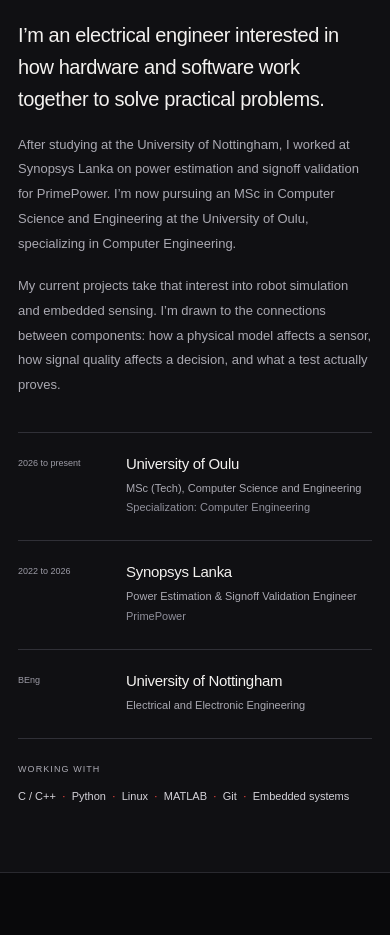
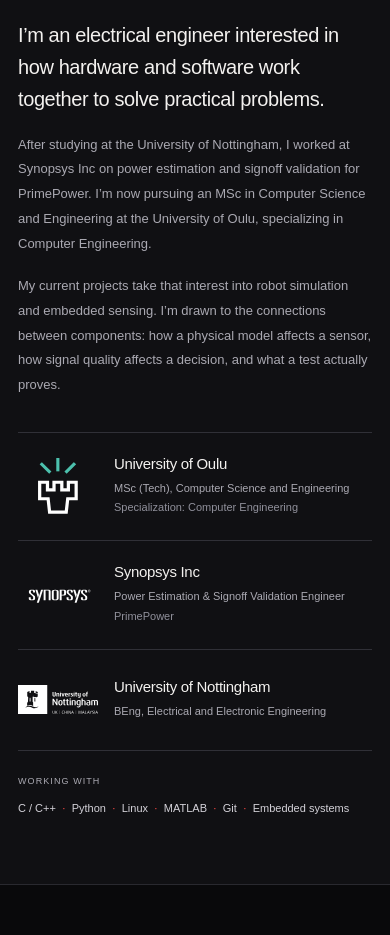
Before and after one commit to devindakulatunge/devindakulatunge.github.io, an Astro site: page / in a window 390 px wide. Shown: the part 2580-3515 px from the top of the page. Built offline with nearby package versions, Linux system fonts and the light colour scheme; Astro itself is replaced by a stand-in of ours.

Commit message:
Add organisation logos and simplify the About experience rows

```diff
--- a/src/content/projects/digital-design-verification.md
+++ b/src/content/projects/digital-design-verification.md
@@ -29,7 +29,7 @@ Digital design becomes more concrete when a functional model is compared with an
 
 ## The connection to my background
 
-At Synopsys Lanka, I worked on power estimation and signoff validation for PrimePower. These laboratory exercises build on my interest in relating tool output to the behavior of the underlying design.
+At Synopsys Inc, I worked on power estimation and signoff validation for PrimePower. These laboratory exercises build on my interest in relating tool output to the behavior of the underlying design.
 
 ## What I focus on
 
--- a/src/pages/index.astro
+++ b/src/pages/index.astro
@@ -53,7 +53,7 @@ const projects = (await getCollection('projects')).sort((a, b) => a.data.order -
           practical problems.
         </p>
         <p>
-          After studying at the University of Nottingham, I worked at Synopsys Lanka on power
+          After studying at the University of Nottingham, I worked at Synopsys Inc on power
           estimation and signoff validation for PrimePower. I’m now pursuing an MSc in Computer
           Science and Engineering at the University of Oulu, specializing in Computer Engineering.
         </p>
@@ -64,7 +64,16 @@ const projects = (await getCollection('projects')).sort((a, b) => a.data.order -
         </p>
         <div class="experience-list">
           <div class="experience-row">
-            <span class="experience-date">2026 to present</span>
+            <div class="experience-logo" aria-hidden="true">
+              <img
+                src="/images/logos/oulu.svg"
+                alt=""
+                width="112"
+                height="64"
+                loading="lazy"
+                decoding="async"
+              />
+            </div>
             <div>
               <h3>University of Oulu</h3>
               <p>
@@ -75,9 +84,18 @@ const projects = (await getCollection('projects')).sort((a, b) => a.data.order -
             </div>
           </div>
           <div class="experience-row">
-            <span class="experience-date">2022 to 2026</span>
+            <div class="experience-logo" aria-hidden="true">
+              <img
+                src="/images/logos/synopsys.svg"
+                alt=""
+                width="112"
+                height="64"
+                loading="lazy"
+                decoding="async"
+              />
+            </div>
             <div>
-              <h3>Synopsys Lanka</h3>
+              <h3>Synopsys Inc</h3>
               <p>
                 Power Estimation &amp; Signoff Validation Engineer
                 <br />
@@ -86,10 +104,19 @@ const projects = (await getCollection('projects')).sort((a, b) => a.data.order -
             </div>
           </div>
           <div class="experience-row">
-            <span class="experience-date">BEng</span>
+            <div class="experience-logo" aria-hidden="true">
+              <img
+                src="/images/logos/nottingham.svg"
+                alt=""
+                width="112"
+                height="64"
+                loading="lazy"
+                decoding="async"
+              />
+            </div>
             <div>
               <h3>University of Nottingham</h3>
-              <p>Electrical and Electronic Engineering</p>
+              <p>BEng, Electrical and Electronic Engineering</p>
             </div>
           </div>
         </div>
--- a/src/styles/global.css
+++ b/src/styles/global.css
@@ -500,16 +500,23 @@ ul {
 }
 .experience-row {
   display: grid;
-  grid-template-columns: 124px 1fr;
-  gap: 18px;
+  grid-template-columns: 112px minmax(0, 1fr);
+  align-items: center;
+  gap: 20px;
   padding: 24px 0;
   border-top: 1px solid #303037;
 }
-.experience-date {
-  font-family: var(--heading);
-  font-size: 10px;
-  color: #9c9ba6;
-  padding-top: 3px;
+.experience-logo {
+  display: flex;
+  align-items: center;
+  justify-content: center;
+  width: 112px;
+  min-height: 64px;
+}
+.experience-logo img {
+  width: 112px;
+  height: 64px;
+  object-fit: contain;
 }
 .experience-row h3 {
   font-size: 15px;
@@ -851,10 +858,6 @@ ul {
   .about-heading h2 {
     font-size: 40px;
   }
-  .experience-row {
-    grid-template-columns: 105px 1fr;
-    gap: 12px;
-  }
   .project-body {
     gap: 50px;
     grid-template-columns: 210px minmax(0, 1fr);
@@ -1014,12 +1017,17 @@ ul {
     font-size: 13px;
   }
   .experience-row {
-    grid-template-columns: 95px 1fr;
+    grid-template-columns: 80px minmax(0, 1fr);
     padding-block: 22px;
-    gap: 13px;
+    gap: 16px;
   }
-  .experience-date {
-    font-size: 9px;
+  .experience-logo {
+    width: 80px;
+    min-height: 56px;
+  }
+  .experience-logo img {
+    width: 80px;
+    height: 56px;
   }
   .experience-row h3 {
     font-size: 15px;
```
Also changed, not shown: README.md, public/images/logos/nottingham.svg (added), public/images/logos/oulu.svg (added), public/images/logos/synopsys.svg (added).
